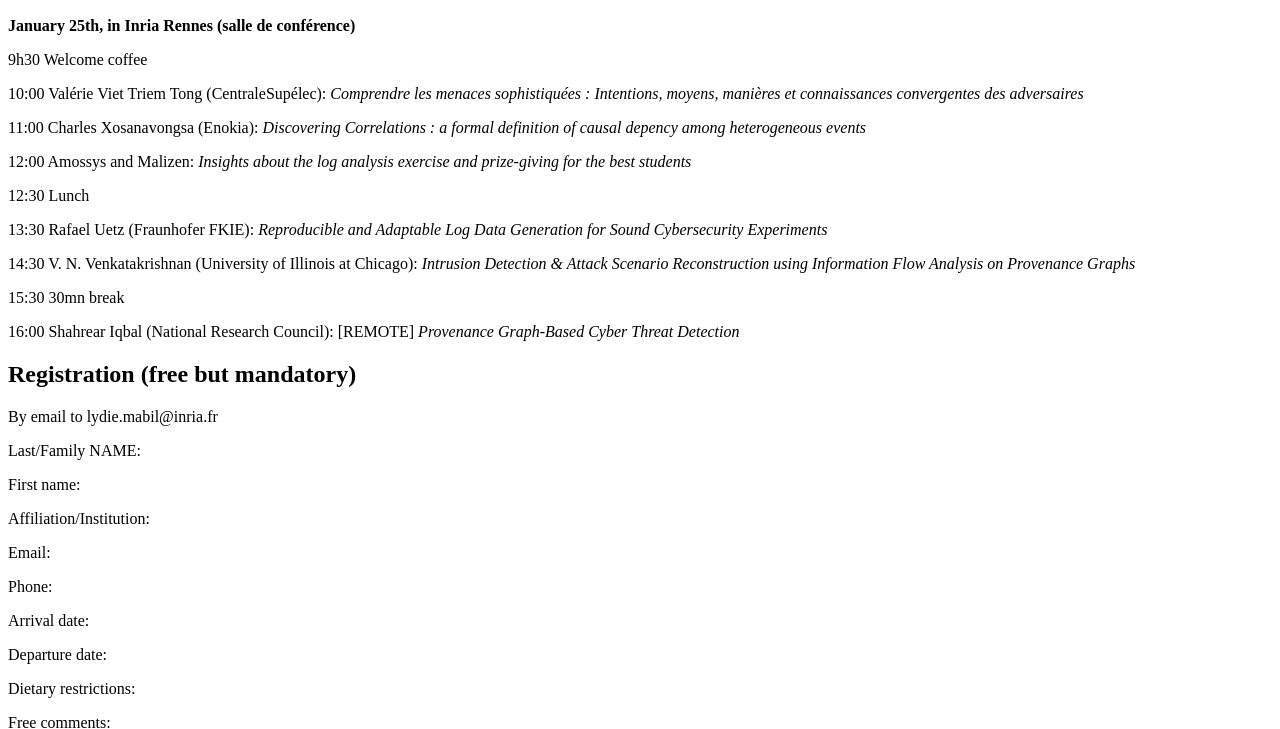
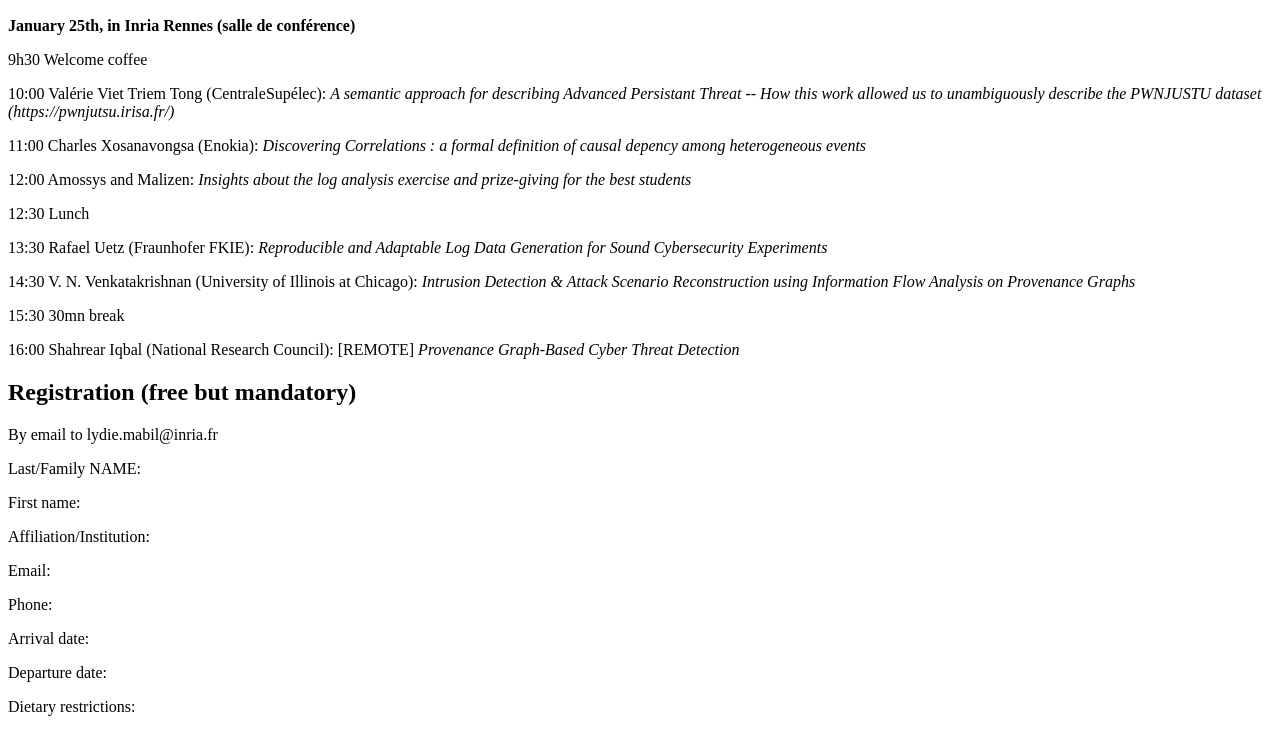
Before and after one commit to supsec-winter-workshop/supsec-winter-workshop, a plain HTML site: page talks.html in a window 1280 px wide. Shown: the part 110-839 px from the top of the page. Drawn offline with Linux system fonts and the light colour scheme; a script that the page names is missing.

Commit message:
Correction titre

```diff
--- a/talks.html
+++ b/talks.html
@@ -13,7 +13,7 @@
 <p><strong>January 25th, in Inria Rennes (salle de conférence)</strong></p>
 <p>9h30 Welcome coffee</p>
 
-<p>10:00 Valérie Viet Triem Tong (CentraleSupélec): <em>Comprendre les menaces sophistiquées : Intentions, moyens, manières et connaissances convergentes des adversaires</em></p>
+<p>10:00 Valérie Viet Triem Tong (CentraleSupélec): <em>A semantic approach for describing Advanced Persistant Threat -- How this work allowed us to unambiguously describe the PWNJUSTU dataset (https://pwnjutsu.irisa.fr/)</em></p>
 
 <p>11:00 Charles Xosanavongsa (Enokia): <em>Discovering Correlations : a formal definition of causal depency among heterogeneous events</em></p>
 
```
